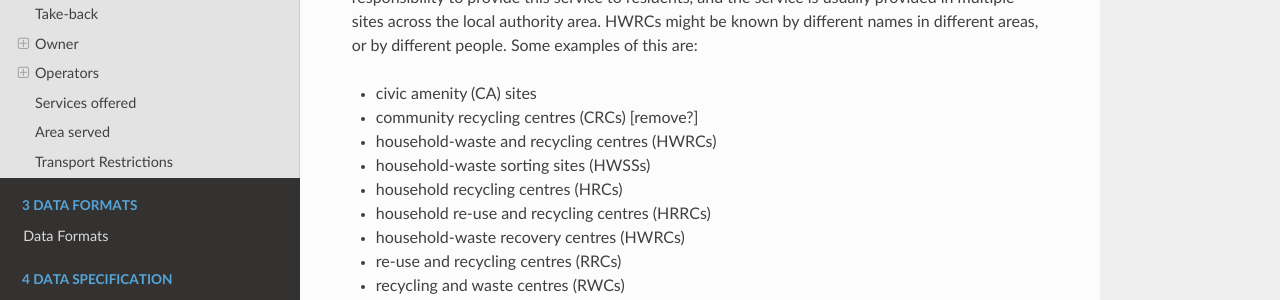
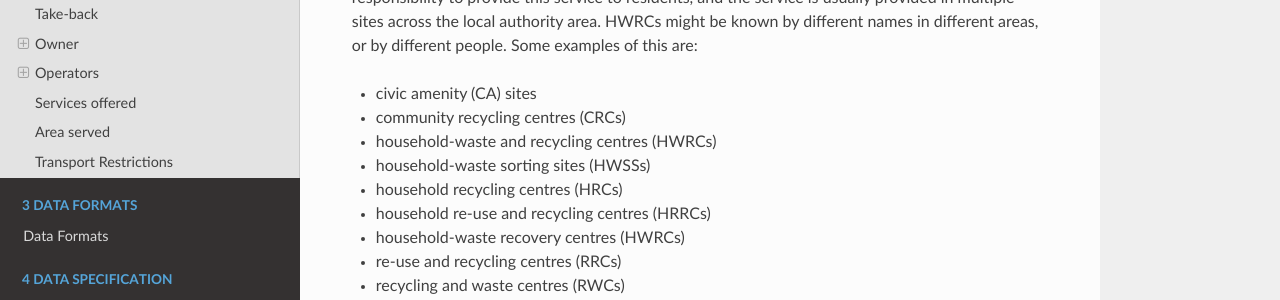
Before and after one commit to OpenDataManchester/Open3R, an MkDocs documentation site: the page built from docs/2_Key_Concepts/2_1_Key_Concepts.md, in a window 1280 px wide and 900 px high, scrolled down 384 px. Shown: the part 150-450 px from the top of the window. Built offline with MkDocs 1.6.1, drawn with Linux system fonts in a browser that asks for light colours; nearby versions of some CDN libraries.

Commit message:
fixed typo

```diff
--- a/docs/2_Key_Concepts/2_1_Key_Concepts.md
+++ b/docs/2_Key_Concepts/2_1_Key_Concepts.md
@@ -14,7 +14,7 @@ This is a place where members of the public can take their waste to be recycled,
 A HWRC is a staffed household waste recycling centre, and is a place where residents can take household waste to be recycled, treated or disposed of. Each local authority area has a legal responsibility to provide this service to residents, and the service is usually provided in multiple sites across the local authority area. HWRCs might be known by different names in different areas, or by different people. Some examples of this are:
 
 * civic amenity (CA) sites
-* community recycling centres (CRCs) [remove?]
+* community recycling centres (CRCs)
 * household-waste and recycling centres (HWRCs)
 * household-waste sorting sites (HWSSs)
 * household recycling centres (HRCs)
```
Also changed, not shown: site/index.html, site/sitemap.xml, 2 other files.
